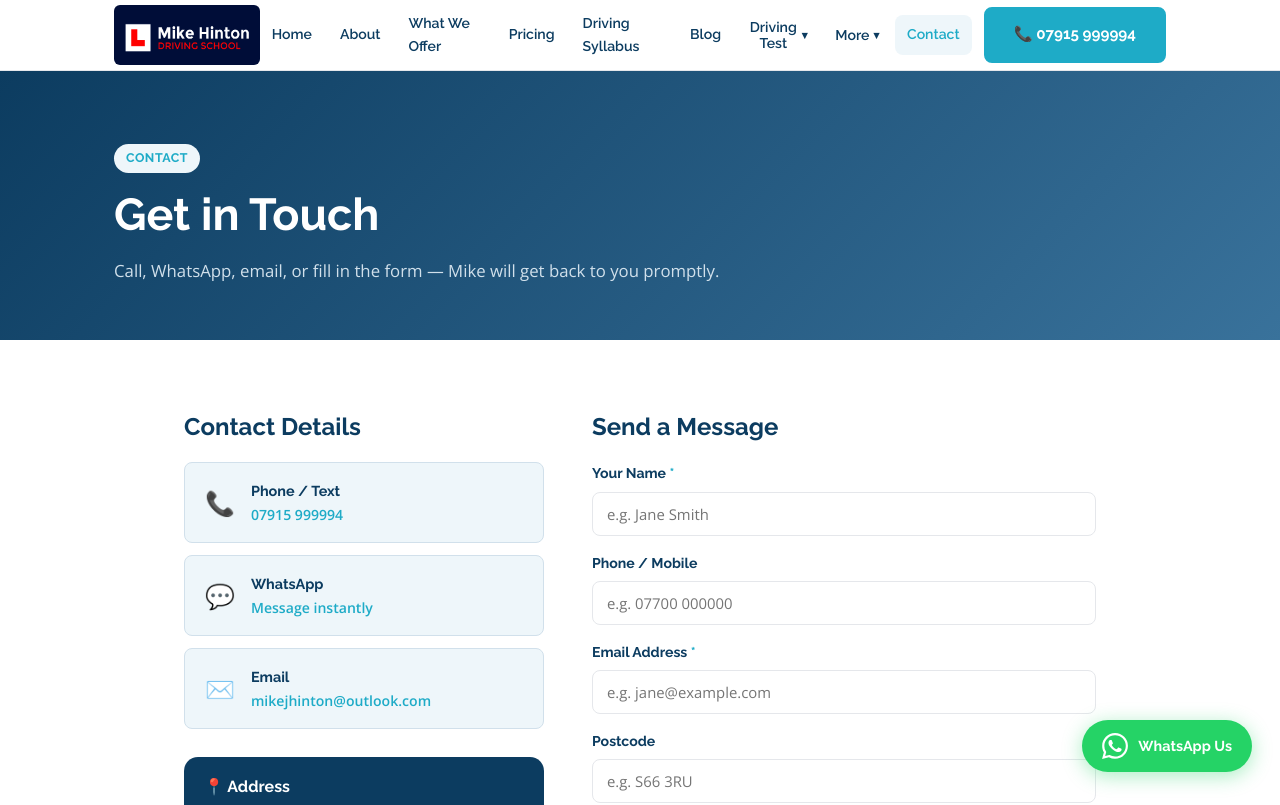
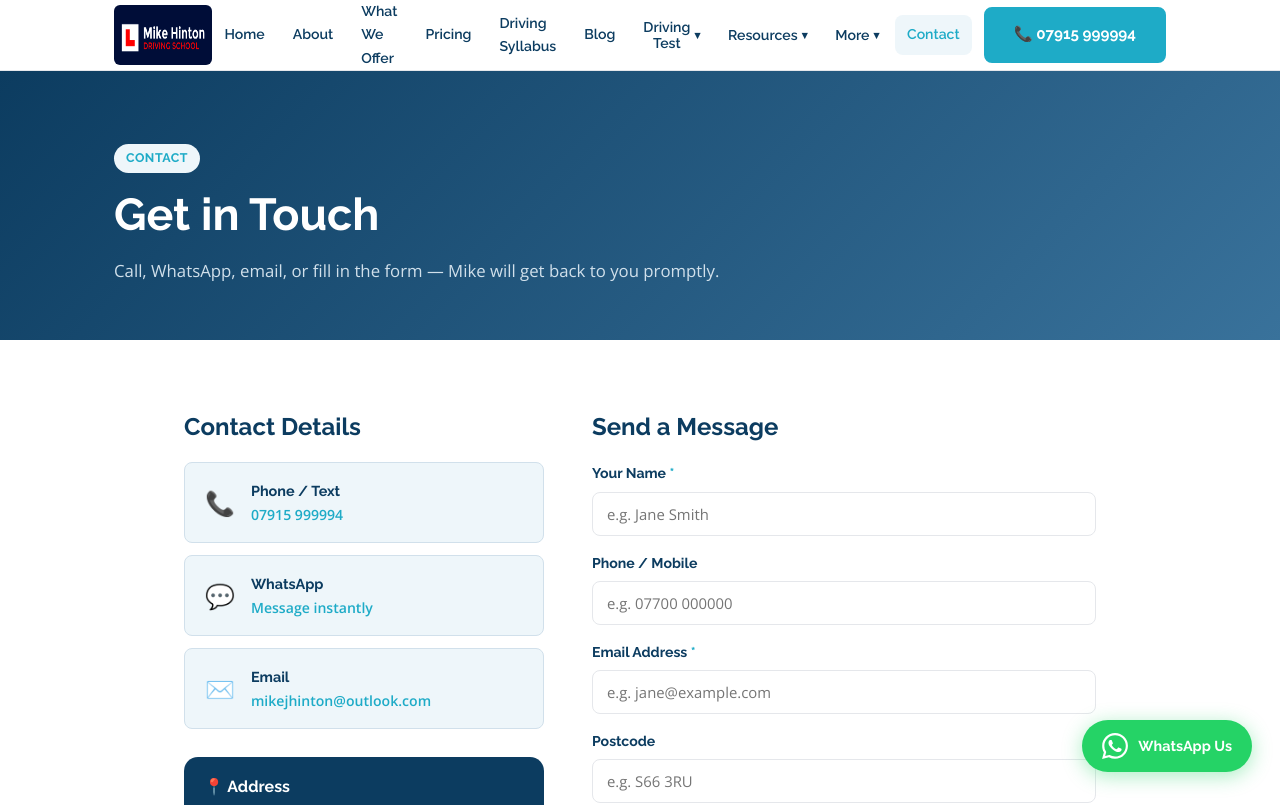
Before and after one commit to mikehinton-wq/mods-website, a React (Vite) app: page /contact in a window 1280 px wide. Shown: the top 805 px of the page. Built offline with nearby package versions, Linux system fonts and the light colour scheme.

Commit message:
Update site

```diff
--- a/src/components/Navbar.jsx
+++ b/src/components/Navbar.jsx
@@ -17,14 +17,20 @@ const navLinks = [
     ],
   },
   {
+    label: 'Resources',
+    children: [
+      { label: 'Driving Syllabus',   to: '/driving-syllabus' },
+      { label: 'Driving Diagrams',   to: '/diagrams' },
+      { label: 'Driving Skills',     to: '/driving-skills' },
+      { label: 'Terms & Conditions', to: '/terms' },
+      { label: 'FAQs',               to: '/faqs' },
+    ],
+  },
+  {
     label: 'More',
     children: [
       { label: 'Specialist Learners', to: '/specialist-learners' },
       { label: 'Testimonials',        to: '/testimonials' },
-      { label: 'FAQs',               to: '/faqs' },
-      { label: 'Terms & Conditions', to: '/terms' },
-      { label: 'Driving Diagrams',   to: '/diagrams' },
-      { label: 'Driving Skills',     to: '/driving-skills' },
       { label: 'Show Me Tell Me',    to: '/show-me-tell-me' },
       { label: 'Resources',          to: '/driving-syllabus-2' },
     ],
```
